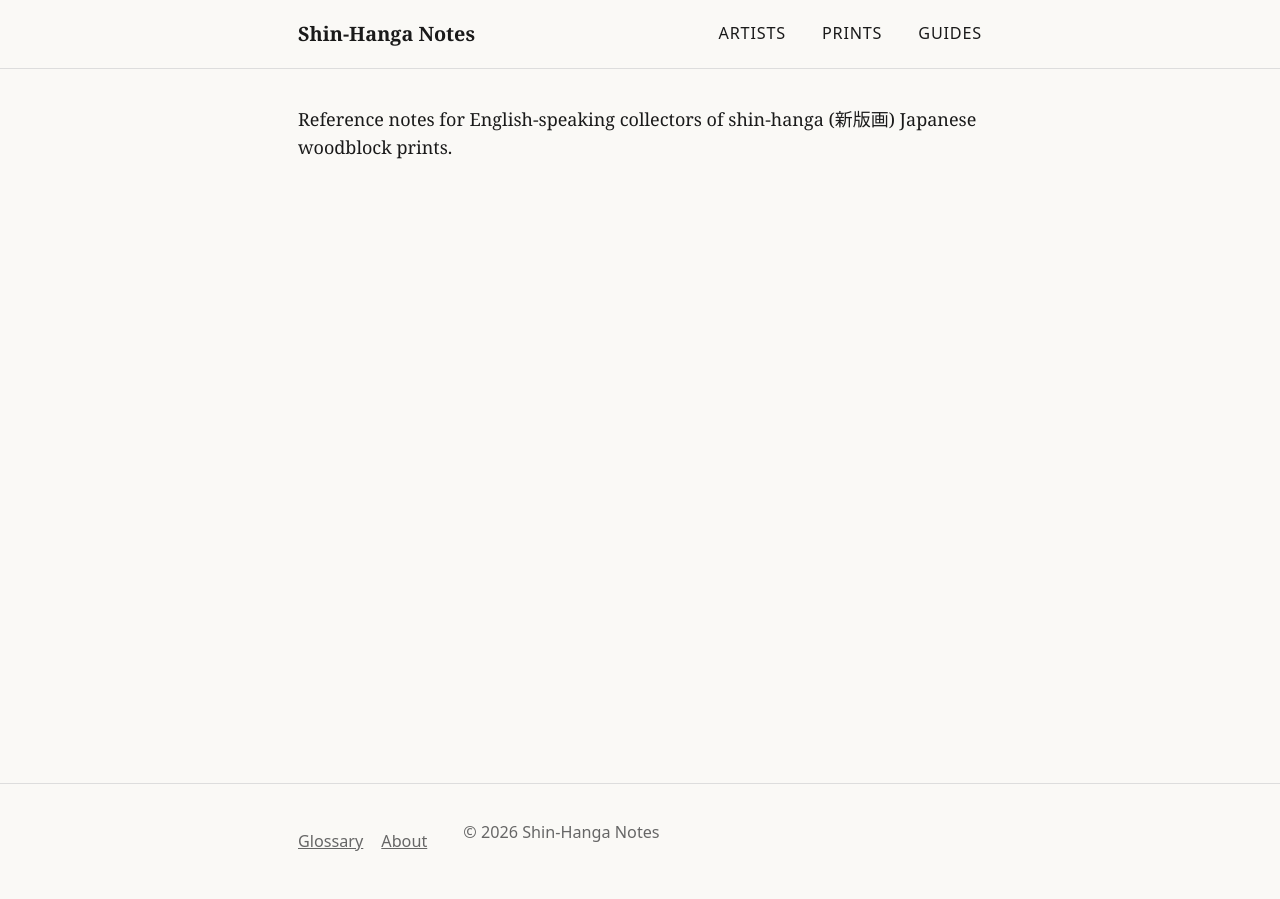
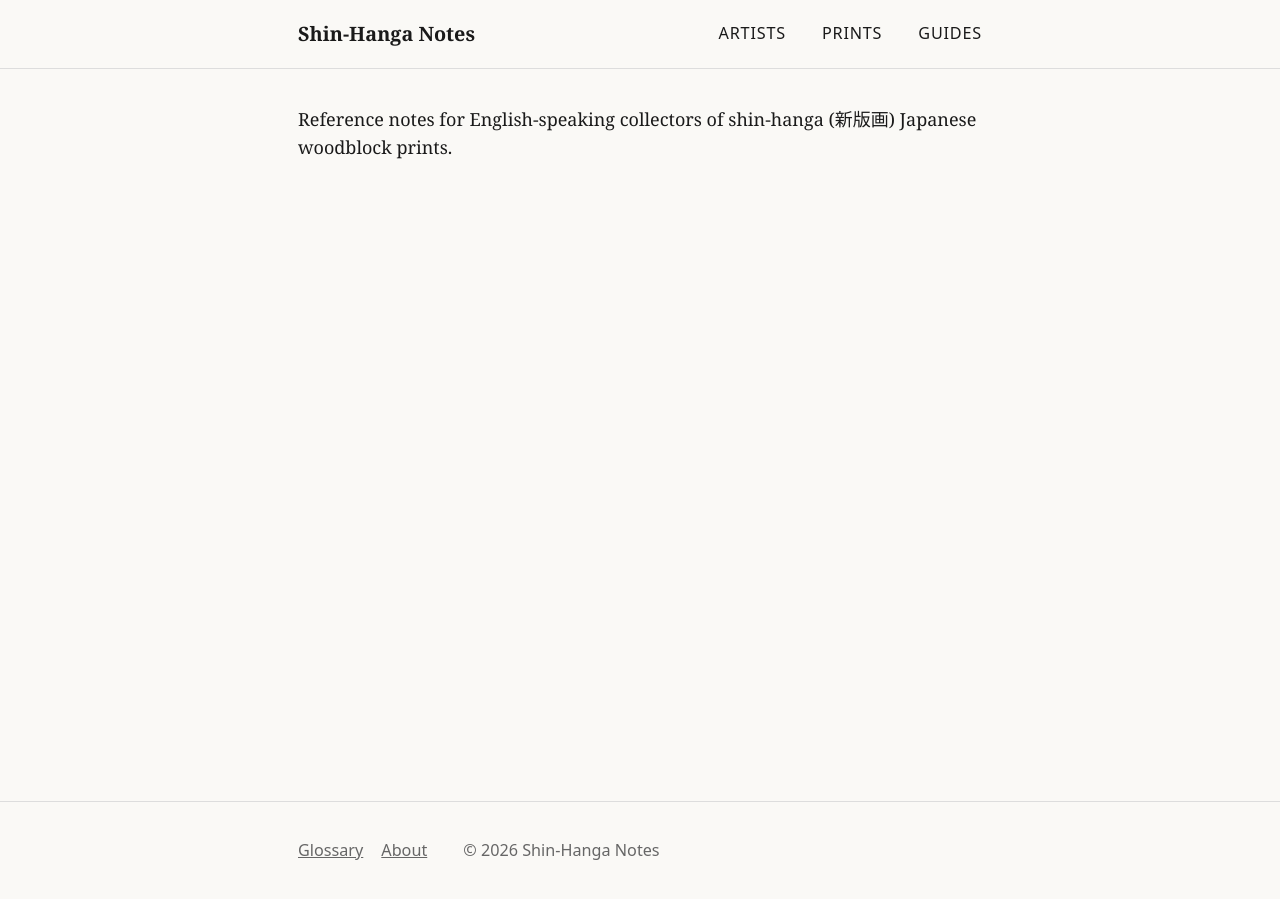
Before and after one commit to tagawa/ShinHangaNotes, a Jekyll site: the page built from index.md, in a window 1280 px wide. Built offline with Jekyll 4.4.1, drawn with Linux system fonts in a browser that asks for light colours; comment, search, counter and statistics services are not loaded.

Commit message:
fix: remove margin-bottom from footer copyright paragraph

```diff
--- a/assets/css/main.css
+++ b/assets/css/main.css
@@ -169,6 +169,10 @@ footer {
 footer nav {
   display: flex;
   gap: var(--space-md);
+}
+
+footer p {
+  margin: 0; /* override base p margin-bottom */
 }
 
 footer a {
```
